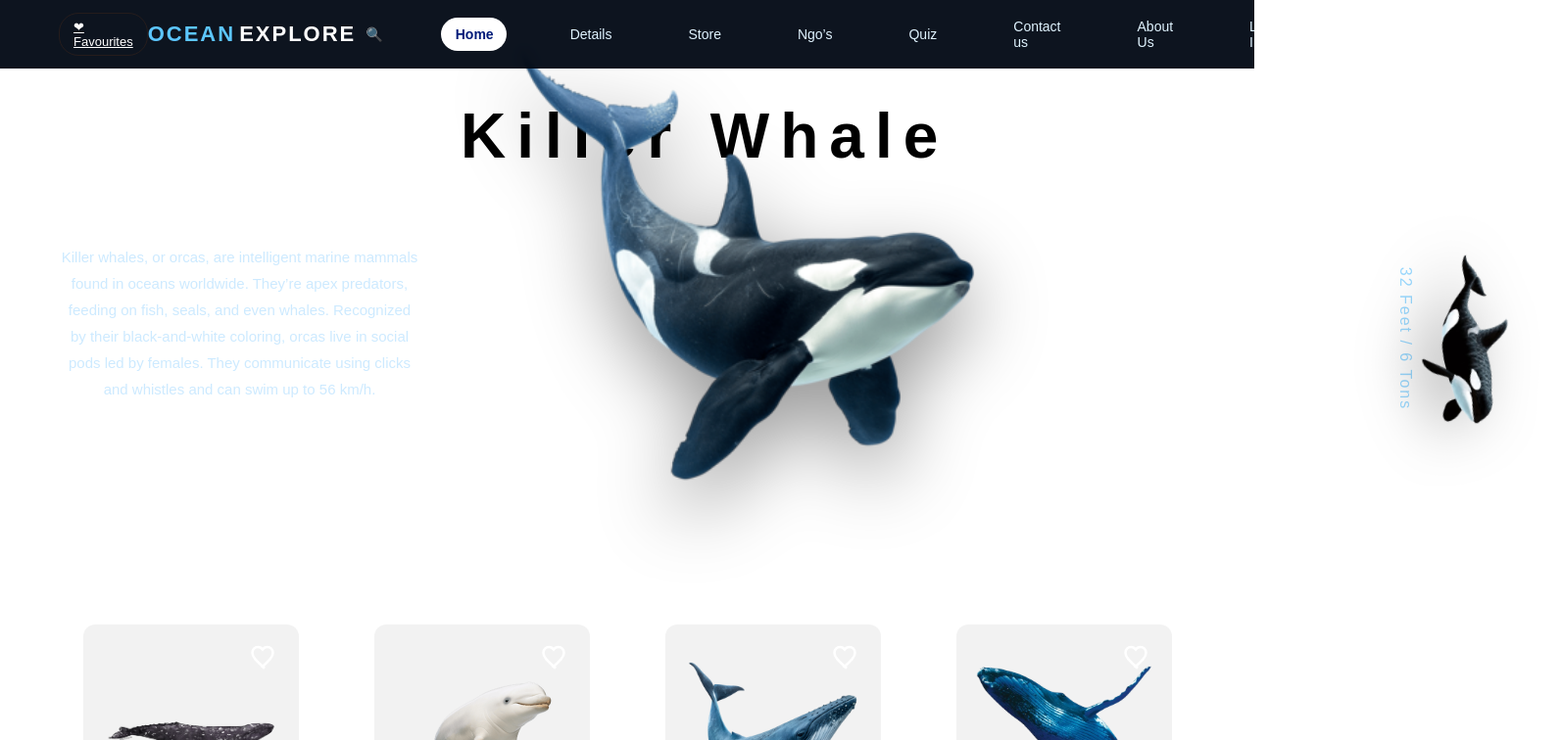
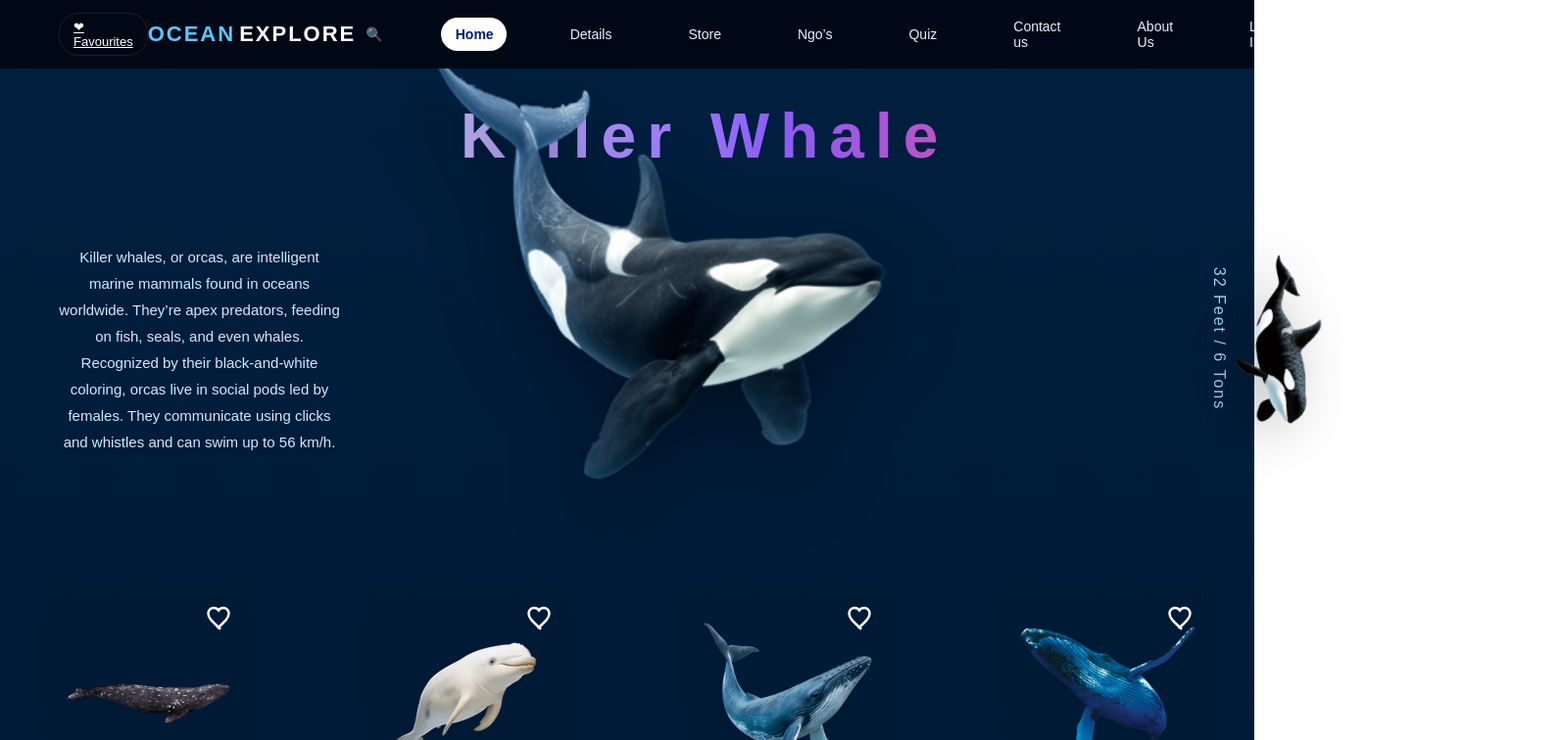
Before and after one commit to dhurvesh/SEALIFE-EXPLORER, a React (Vite) app in the folder SeaLife-Frontend/sea-life/: page / in a window 1280 px wide. Shown: the top 756 px of the page at 98% size, 1593 px wide, since content can reach past the window. Built offline with nearby package versions, Linux system fonts and the light colour scheme.

Commit message:
mail added

```diff
--- a/SeaLife-Frontend/sea-life/src/Components/Home/Home.css
+++ b/SeaLife-Frontend/sea-life/src/Components/Home/Home.css
@@ -12,6 +12,8 @@ body {
 
 .app {
   min-height: 10vh;
+  background: linear-gradient(180deg, #001f3f, #000814);
+  color: white;
 }
 
 .navbar {
@@ -46,14 +48,16 @@ body {
 
 .hero {
   display: flex;
-  /* align-items: center; */
   padding: 60px;
   position: relative;
 }
 
+
 .hero-text {
-  max-width: 450px;
+  max-width: 350px;
 }
+
+
 
 .hero-text h1 {
   font-size: 64px;
@@ -65,6 +69,22 @@ body {
   letter-spacing: 11px;
   font-weight: 800;
   margin-top: 42px;
+
+    font-size: 64px;
+  font-weight: bold;
+
+background: linear-gradient(
+    to right,
+    #c4b5fd 0%,
+    #8b5cf6 50%,
+    #ec4899 100%
+  );
+
+  -webkit-background-clip: text;
+  -webkit-text-fill-color: transparent;
+
+  background-clip: text;
+  color: transparent;
 }
 
 .hero-text p {
@@ -75,6 +95,15 @@ body {
     text-align: center;
 }
 
+.hero-text  p .semi-header {
+  font-size: 14px;
+  color: #7fcfff;
+  letter-spacing: 2px;
+  margin-bottom: 12px;
+  margin-left: 410px;
+  margin-top: 42px;
+
+}
 .hero-image {
   margin-left: auto;
   position: relative;
@@ -86,6 +115,16 @@ body {
   margin-right: 506px;
     margin-top: -46px;
 }
+
+.hero-image .home-whale {
+    transform: scaleX(-1);
+    margin-left: 10px;
+  width: 520px;
+  filter: drop-shadow(0 30px 40px rgba(0,0,0,0.4));
+  margin-right: 406px;
+    margin-top: -46px;
+}
+
 
 .hero-image .killer-whale {
     width: 300px;
@@ -110,7 +149,7 @@ body {
   display: grid;
   grid-template-columns: repeat(4, 1fr);
   gap: 24px;
-  padding: 40px 60px;
+  /* padding: 40px 60px; */
   justify-content: space-around;
 }
 
@@ -148,6 +187,7 @@ body {
 
 .home-whale{
     transform: scaleX(-1);
+    margin-left: 10px;
 }
 
 .img .Graywhale {
--- a/SeaLife-Frontend/sea-life/src/Components/pages/contact-us/ContactUs.jsx
+++ b/SeaLife-Frontend/sea-life/src/Components/pages/contact-us/ContactUs.jsx
@@ -1,6 +1,55 @@
 import "./ContactUs.css";
+import { useState } from "react";
+import API from "../../../api/axiox";
+import { toast } from "react-toastify";
 
 export default function ContactUs() {
+  const [form, setForm] = useState({
+    name: "",
+    email: "",
+    message: "",
+  });
+
+  const [loading, setLoading] = useState(false);
+
+  const handleChange = (e) => {
+    setForm({
+      ...form,
+      [e.target.name]: e.target.value,
+    });
+  };
+
+  const handleSubmit = async (e) => {
+    e.preventDefault();
+
+    if (!form.name || !form.email || !form.message) {
+      toast.error("All fields are required");
+      return;
+    }
+
+    try {
+      setLoading(true);
+
+      await API.post(
+        `/contact/submit?name=${form.name}&email=${form.email}&message=${form.message}`
+      );
+
+      toast.success("Thank you for the message 🌊");
+
+      // Reset form
+      setForm({
+        name: "",
+        email: "",
+        message: "",
+      });
+
+    } catch (err) {
+      toast.error("Failed to send message");
+    } finally {
+      setLoading(false);
+    }
+  };
+
   return (
     <div className="contact-page">
       <h1 className="contact-title">Contact Us 🌊</h1>
@@ -28,15 +77,41 @@ export default function ContactUs() {
         </div>
 
         {/* Contact Form */}
-        <form className="contact-form">
-          <input type="text" placeholder="Your Name" required />
-          <input type="email" placeholder="Your Email" required />
-          <textarea placeholder="Your Message" rows="4" required />
-          <button type="submit">Send Message</button>
+        <form className="contact-form" onSubmit={handleSubmit}>
+          <input
+            type="text"
+            name="name"
+            placeholder="Your Name"
+            value={form.name}
+            onChange={handleChange}
+            required
+          />
+
+          <input
+            type="email"
+            name="email"
+            placeholder="Your Email"
+            value={form.email}
+            onChange={handleChange}
+            required
+          />
+
+          <textarea
+            name="message"
+            placeholder="Your Message"
+            rows="4"
+            value={form.message}
+            onChange={handleChange}
+            required
+          />
+
+          <button type="submit" disabled={loading}>
+            {loading ? "Sending..." : "Send Message"}
+          </button>
         </form>
       </div>
 
-      {/* ===== GOOGLE MAP SECTION ===== */}
+      {/* GOOGLE MAP */}
       <div
         className="map-section"
         onClick={() =>
@@ -53,7 +128,6 @@ export default function ContactUs() {
           allowFullScreen
         ></iframe>
       </div>
-
     </div>
   );
 }
```
